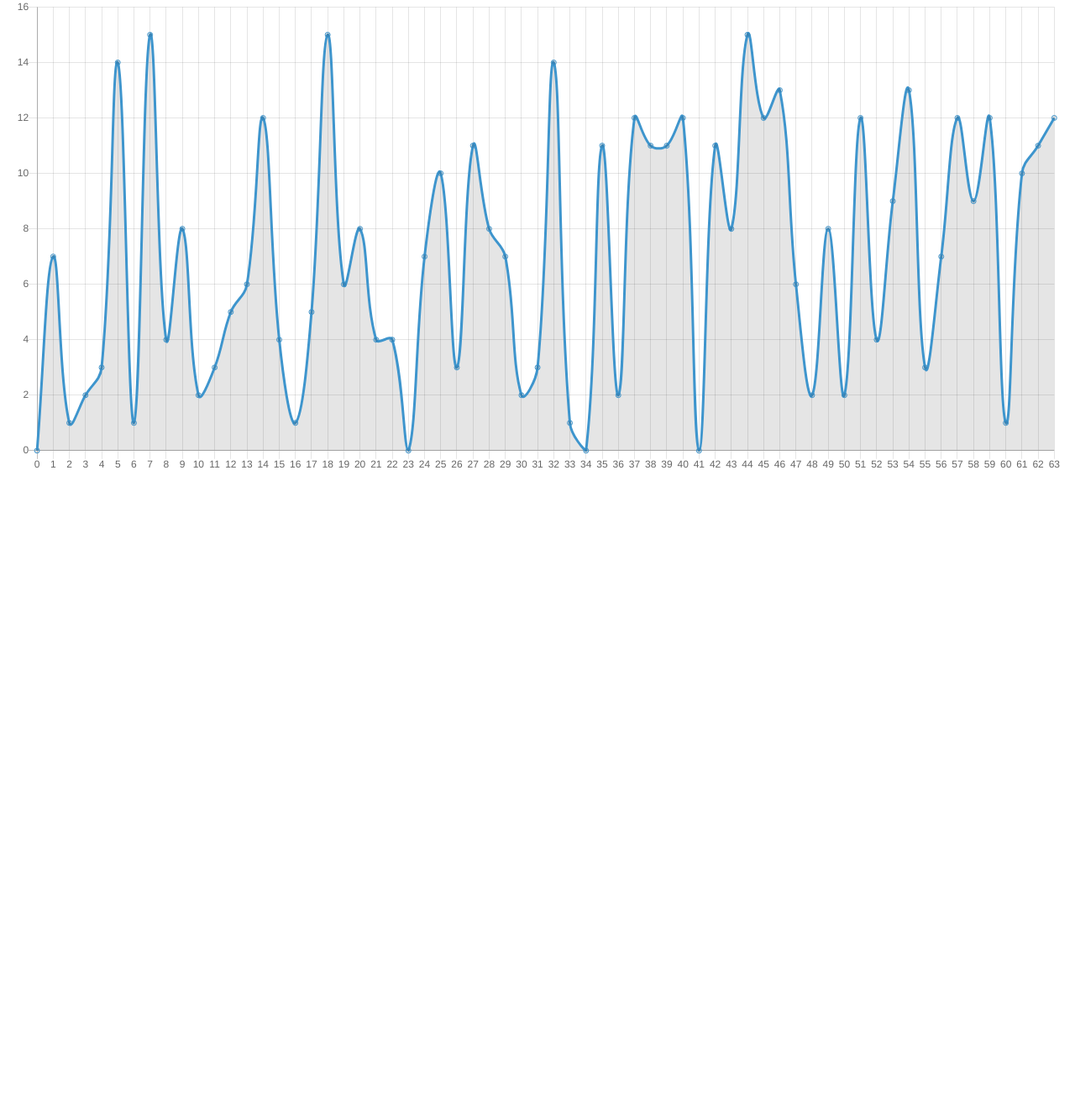
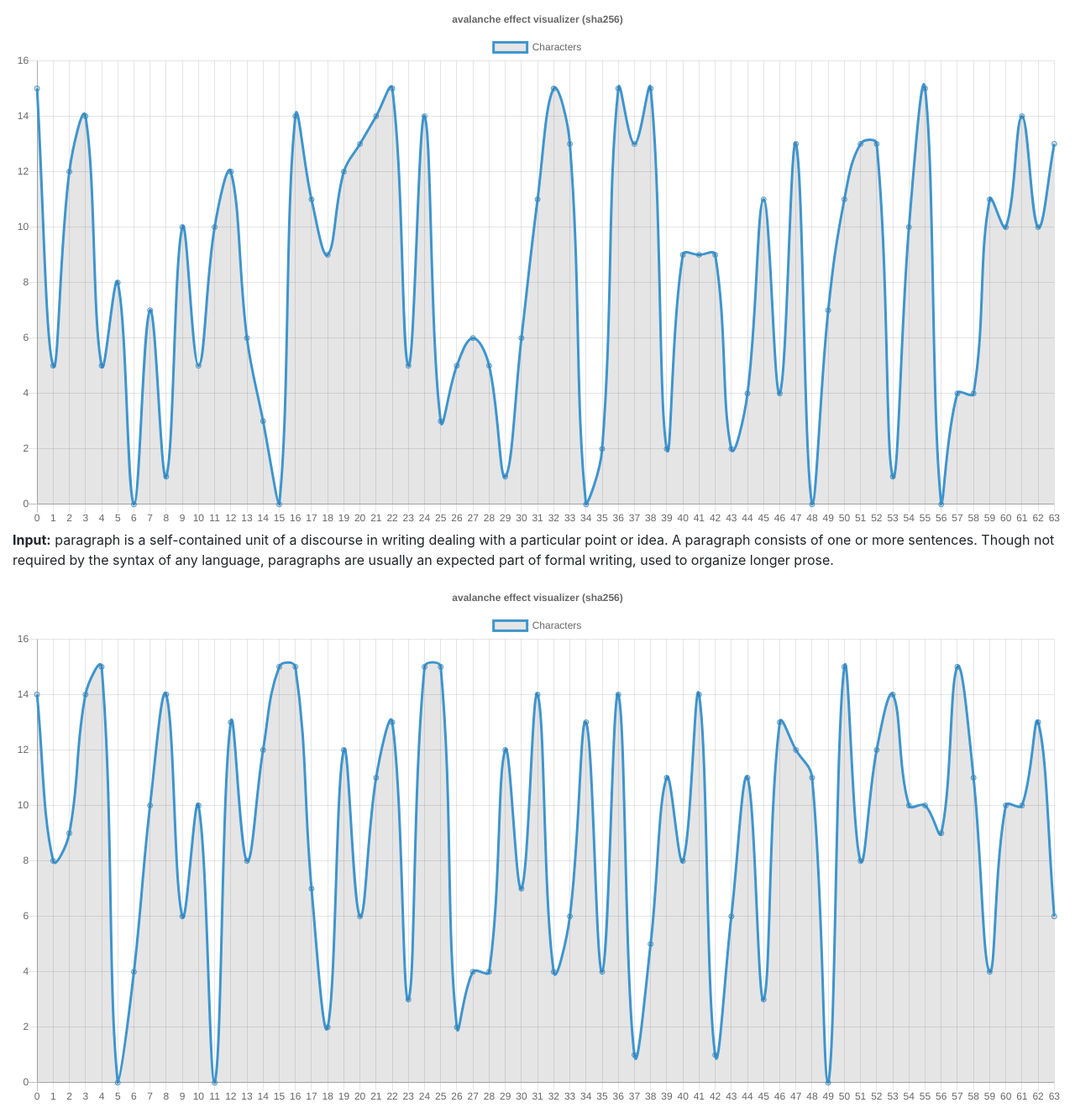
Before and after one commit to aakatev/avalanche-visualizer, a plain HTML site: page index.html in a window 1280 px wide. Shown: the part 58-1378 px from the top of the page at 84% size. Before the commit the page ends 800 px from the top, so only its background shows below. Drawn offline with nearby package versions, Linux system fonts and the light colour scheme.

Commit message:
Some updates

```diff
--- a/index.html
+++ b/index.html
@@ -8,11 +8,17 @@
     <!-- Bootstrap CSS -->
     <link rel="stylesheet" href="https://stackpath.bootstrapcdn.com/bootstrap/4.3.1/css/bootstrap.min.css" integrity="sha384-ggOyR0iXCbMQv3Xipma34MD+dH/1fQ784/j6cY/iJTQUOhcWr7x9JvoRxT2MZw1T" crossorigin="anonymous">
 
-    <title>Hello, world!</title>
+    <title>Hello, Bootstrap!</title>
   </head>
   <body>
     <div class="container-fluid">
-      <canvas id="myChart"></canvas>
+      <p><strong>Input:</strong> A paragraph is a self-contained unit of a discourse in writing dealing with a particular point or idea. A paragraph consists of one or more sentences. Though not required by the syntax of any language, paragraphs are usually an expected part of formal writing, used to organize longer prose.</p>
+      <canvas id="myChart1"></canvas>
+    </div>
+
+    <div class="container-fluid">
+      <p><strong>Input:</strong> paragraph is a self-contained unit of a discourse in writing dealing with a particular point or idea. A paragraph consists of one or more sentences. Though not required by the syntax of any language, paragraphs are usually an expected part of formal writing, used to organize longer prose.</p>
+      <canvas id="myChart2"></canvas>
     </div>
 
     <!-- Optional JavaScript -->
--- a/scripts.js
+++ b/scripts.js
@@ -13,7 +13,7 @@ async function sha256(message) {
   return hashHex;
 }
 
-sha256("lol").then(hash => {
+sha256("A paragraph is a self-contained unit of a discourse in writing dealing with a particular point or idea. A paragraph consists of one or more sentences. Though not required by the syntax of any language, paragraphs are usually an expected part of formal writing, used to organize longer prose.").then(hash => {
   let hashCharsHex = hash.split("");
   let hashCharsDec = hashCharsHex.map(hexChar => parseInt(hexChar, 16));
   let charIndexies = []
@@ -22,8 +22,8 @@ sha256("lol").then(hash => {
   }
   // console.log(hashCharsDec);
 
-  let ctx = document.getElementById('myChart').getContext('2d');
-  let myChart = new Chart(ctx, {
+  let ctx1 = document.getElementById('myChart1').getContext('2d');
+  let myChart1 = new Chart(ctx1, {
     type: 'line',
     data: {
       labels: charIndexies,
@@ -42,3 +42,34 @@ sha256("lol").then(hash => {
     }
   });
 })
+
+
+sha256(" paragraph is a self-contained unit of a discourse in writing dealing with a particular point or idea. A paragraph consists of one or more sentences. Though not required by the syntax of any language, paragraphs are usually an expected part of formal writing, used to organize longer prose.").then(hash => {
+  let hashCharsHex = hash.split("");
+  let hashCharsDec = hashCharsHex.map(hexChar => parseInt(hexChar, 16));
+  let charIndexies = []
+  for(let i = 0; i < 64; i++) {
+    charIndexies[i] = i;
+  }
+  // console.log(hashCharsDec);
+
+  let ctx2 = document.getElementById('myChart2').getContext('2d');
+  let myChart2 = new Chart(ctx2, {
+    type: 'line',
+    data: {
+      labels: charIndexies,
+      datasets: [{
+          data: hashCharsDec,
+          label: "Characters",
+          borderColor: "#3e95cd"
+        }
+      ]
+    },
+    options: {
+      title: {
+        display: true,
+        text: 'avalanche effect visualizer (sha256)'
+      }
+    }
+  });
+})
```
